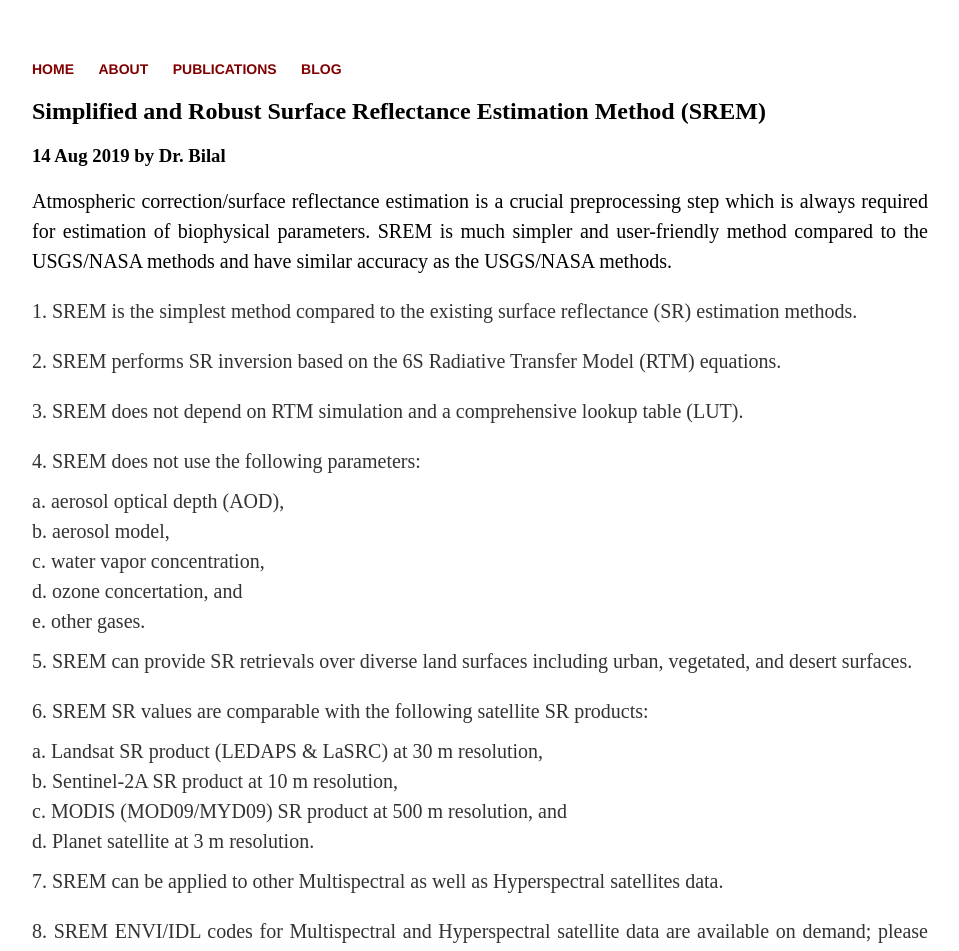
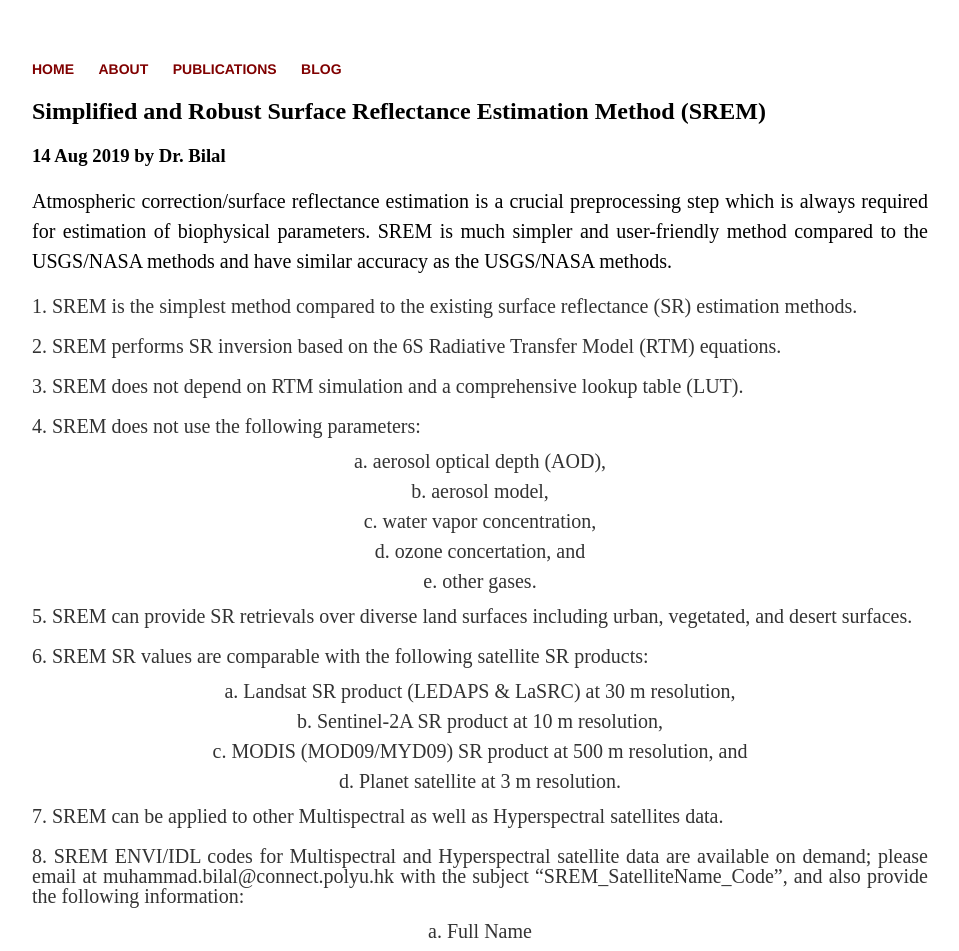
Before and after one commit to rs-DrBilal/rsbilal.github.io, a Jekyll site: the page built from _posts/2019-08-14-SREM.md, in a window 1280 px wide. Shown: the top 951 px of the page, without its empty margins (160-1119 px from the left). Built offline with Jekyll 4.4.1, drawn with Linux system fonts in a browser that asks for light colours; comment, search, counter and statistics services are not loaded.

Commit message:
Update 2019-08-14-SREM.md

```diff
--- a/_posts/2019-08-14-SREM.md
+++ b/_posts/2019-08-14-SREM.md
@@ -7,76 +7,76 @@
 
 <div style="text-align:justify;line-height:1.5; font-size:15pt">Atmospheric correction/surface reflectance estimation is a crucial preprocessing step which is always required for estimation of biophysical parameters. SREM is much simpler and user-friendly method compared to the USGS/NASA methods and have similar accuracy as the USGS/NASA methods.</div>
 
-<p style="text-align:justify;line-height:1.5; font-size:15pt">
+<p style="text-align:justify;line-height:1.0; font-size:15pt">
 1. SREM is the simplest method compared to the existing surface reflectance (SR) estimation methods.
 </p>
 
-<p style="text-align:justify;line-height:1.5; font-size:15pt">
+<p style="text-align:justify;line-height:1.0; font-size:15pt">
 2. SREM performs SR inversion based on the 6S Radiative Transfer Model (RTM) equations.
   </p>
 
-<p style="text-align:justify;line-height:1.5; font-size:15pt">
+<p style="text-align:justify;line-height:1.0; font-size:15pt">
 3. SREM does not depend on RTM simulation and a comprehensive lookup table (LUT).
   </p>
 
-<p style="text-align:justify;line-height:1.5; font-size:15pt">
+<p style="text-align:justify;line-height:1.0; font-size:15pt">
 4. SREM does not use the following parameters:
  </p>
 
-<p style="text-align:justify;line-height:0.5; font-size:15pt">
+<p style="text-align:center;line-height:0.5; font-size:15pt">
       a. aerosol optical depth (AOD),
    </p>
-  <p style="text-align:justify;line-height:0.5; font-size:15pt">
+  <p style="text-align:center;line-height:0.5; font-size:15pt">
       b. aerosol model,
   </p>
-<p style="text-align:justify;line-height:0.5; font-size:15pt">
+<p style="text-align:center;line-height:0.5; font-size:15pt">
       c. water vapor concentration,
   </p>
-  <p style="text-align:justify;line-height:0.5; font-size:15pt">
+  <p style="text-align:center;line-height:0.5; font-size:15pt">
       d. ozone concertation, and
   </p>
-<p style="text-align:justify;line-height:0.5; font-size:15pt">
+<p style="text-align:center;line-height:0.5; font-size:15pt">
       e. other gases.
  </p>
 
- <p style="text-align:justify;line-height:1.5; font-size:15pt">
+ <p style="text-align:justify;line-height:1.0; font-size:15pt">
 5. SREM can provide SR retrievals over diverse land surfaces including urban, vegetated, and desert surfaces.
   </p>
 
-<p style="text-align:justify;line-height:1.5; font-size:15pt">
+<p style="text-align:justify;line-height:1.0; font-size:15pt">
 6. SREM SR values are comparable with the following satellite SR products:
 </p>
 
-<p style="text-align:justify;line-height:0.5; font-size:15pt">
+<p style="text-align:center;line-height:0.5; font-size:15pt">
       a. Landsat SR product (LEDAPS & LaSRC) at 30 m resolution,
   </p>
- <p style="text-align:justify;line-height:0.5; font-size:15pt">
+ <p style="text-align:center;line-height:0.5; font-size:15pt">
       b. Sentinel-2A SR product at 10 m resolution,
   </p>
-  <p style="text-align:justify;line-height:0.5; font-size:15pt">
+  <p style="text-align:center;line-height:0.5; font-size:15pt">
       c. MODIS (MOD09/MYD09) SR product at 500 m resolution, and
   </p>
-  <p style="text-align:justify;line-height:0.5; font-size:15pt">
+  <p style="text-align:center;line-height:0.5; font-size:15pt">
       d. Planet satellite at 3 m resolution.
 </p>
 
-<p style="text-align:justify;line-height:1.5; font-size:15pt">
+<p style="text-align:justify;line-height:1.0; font-size:15pt">
 7. SREM can be applied to other Multispectral as well as Hyperspectral satellites data.
 </p>
 
-<p style="text-align:justify;line-height:1.5; font-size:15pt">
+<p style="text-align:justify;line-height:1.0; font-size:15pt">
 8. SREM ENVI/IDL codes for Multispectral and Hyperspectral satellite data are available on demand; please email at muhammad.bilal@connect.polyu.hk with the subject “SREM_SatelliteName_Code”, and also provide the following information:
   </p>
-<p style="text-align:justify;line-height:0.5; font-size:15pt">
+<p style="text-align:center;line-height:0.5; font-size:15pt">
       a. Full Name
   </p>
-<p style="text-align:justify;line-height:0.5; font-size:15pt">
+<p style="text-align:center;line-height:0.5; font-size:15pt">
       b. Position
   </p>
-  <p style="text-align:justify;line-height:0.5; font-size:15pt">
+  <p style="text-align:center;line-height:0.5; font-size:15pt">
       c. Affiliation, and
   </p>
-<p style="text-align:justify;line-height:0.5; font-size:15pt">
+<p style="text-align:center;line-height:0.5; font-size:15pt">
       b. Research Application
  </p>
 <p align="center">
```
